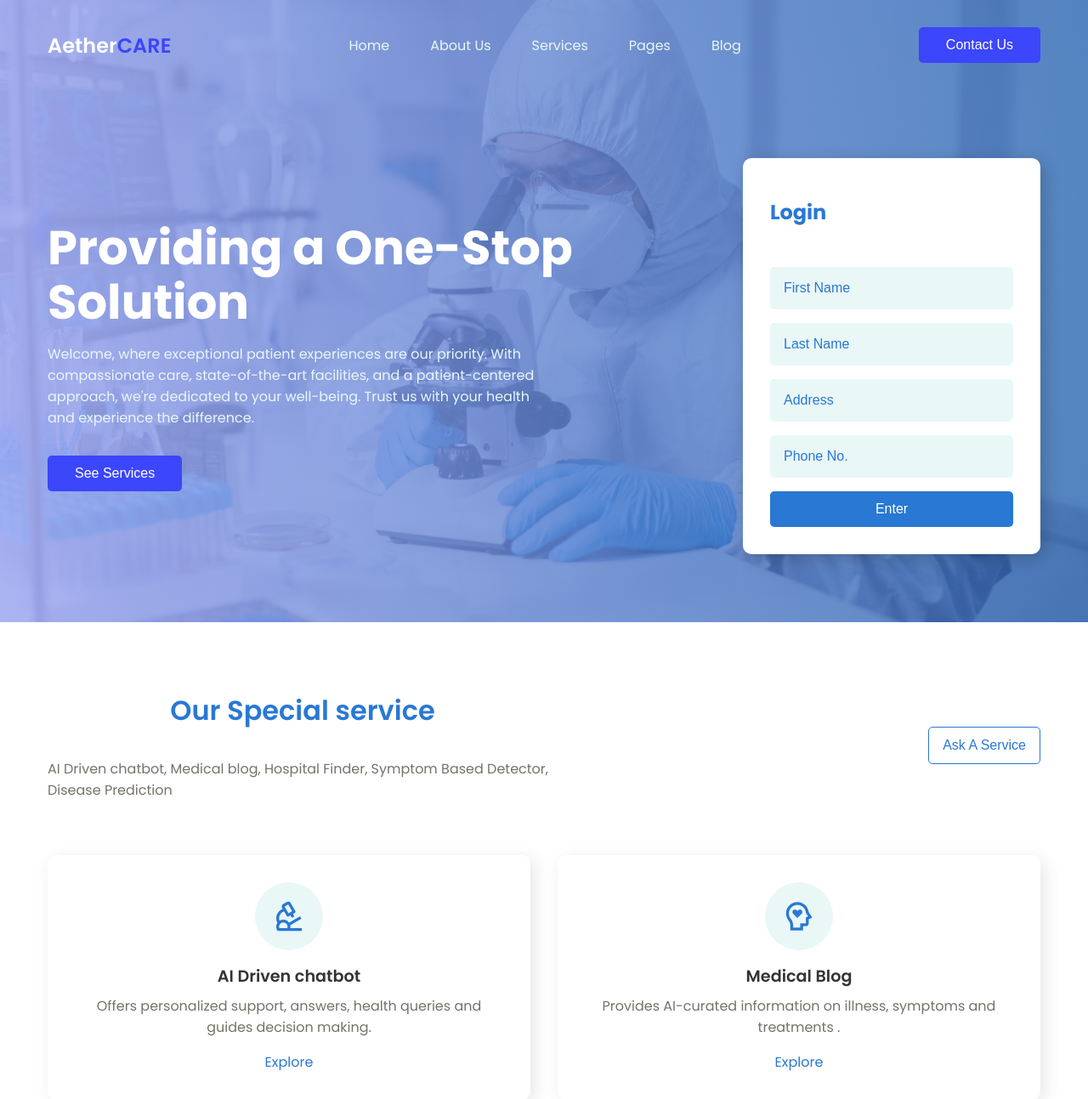
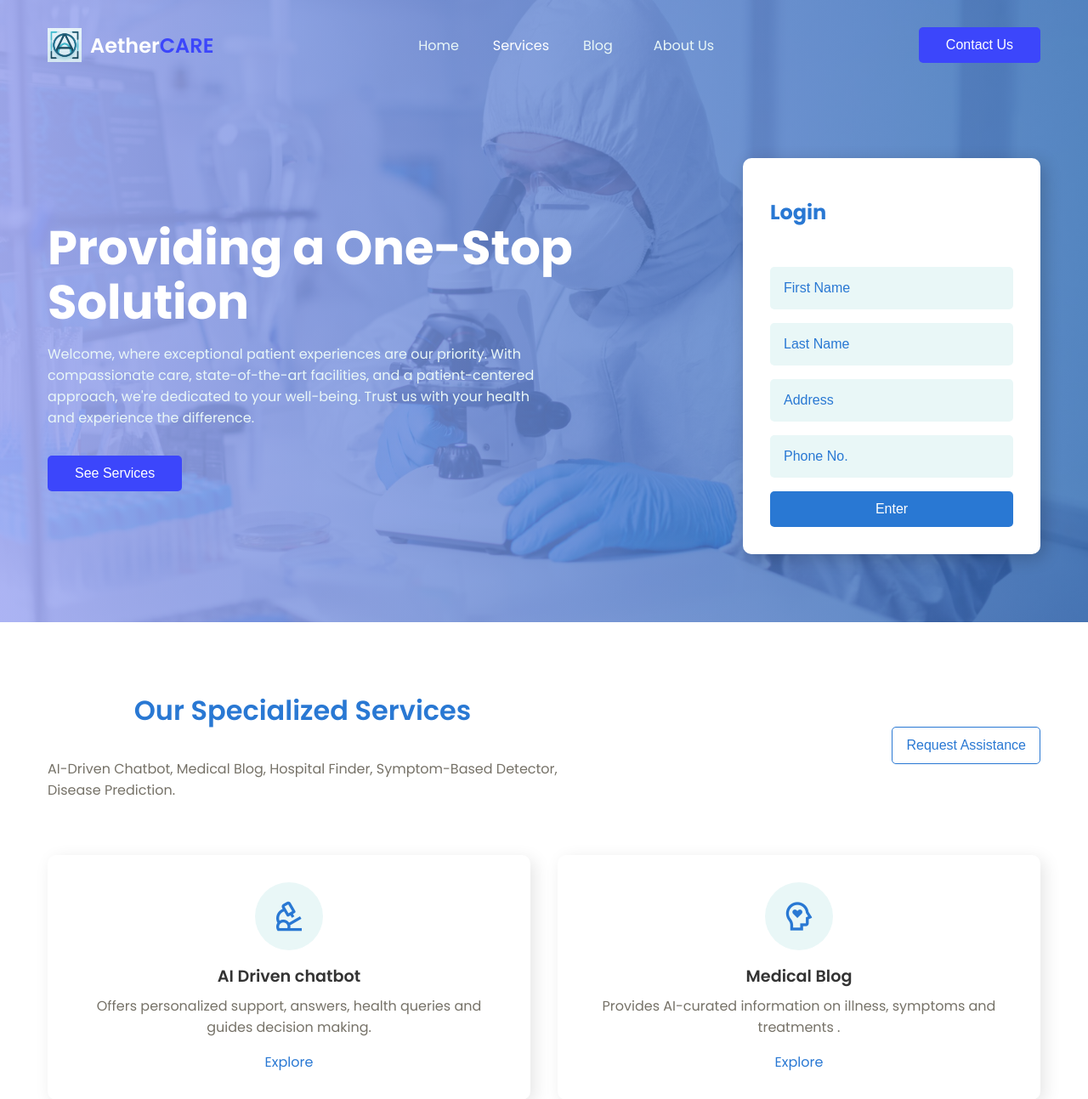
Before and after one commit to AadityaRajGupta/AetherCare_Platform, a Flask app: page / in a window 1280 px wide. Shown: the top 1293 px of the page at 85% size. Run offline with Flask 3, Linux system fonts and the light colour scheme; parts of the project's set-up code (start-up, migrations or seed data) failed here and were passed over; some libraries are stand-ins or nearby versions.

Commit message:
added the AetherCare logo on nav-bar and finalized few things.

```diff
--- a/app.py
+++ b/app.py
@@ -1,6 +1,6 @@
 from flask import Flask, request, render_template, redirect, url_for, jsonify
 from src.helper import download_hugging_face_embeddings, custom_retrieval_qa
-from src.symptom_helper import symptoms_dict, get_predicted_value, get_disease_details  # Import required variables and functions
+from src.symptom_helper import symptoms_dict, get_predicted_value, get_disease_details, extract_keywords  # Import required variables and functions
 from langchain.prompts import PromptTemplate
 from langchain_community.llms import CTransformers
 from langchain_pinecone import PineconeVectorStore
@@ -71,6 +71,18 @@ def predict():
                                symptoms_dict=symptoms_dict)  # Pass symptoms_dict for POST success
 
     return render_template('symptom.html', symptoms_dict=symptoms_dict)  # Pass symptoms_dict for GET
+
+# New Endpoint for Keyword Extraction
+@app.route('/extract-keywords', methods=['POST'])
+def extract_keywords_endpoint():
+    data = request.get_json()
+    spoken_text = data.get('text', '').strip()
+    if not spoken_text:
+        return jsonify({'keywords': [], 'error': 'No text provided'}), 400
+
+    keywords = extract_keywords(spoken_text)
+    return jsonify({'keywords': keywords})
+
 
 # CHAT-BOT RELATED CODE HERE BELOW
 
--- a/static/css/styles.css
+++ b/static/css/styles.css
@@ -82,11 +82,18 @@ header {
     align-items: center;
     justify-content: space-between;
 }
-
 .nav__logo {
+    display: flex;
+    align-items: center;
     font-size: 1.5rem;
     font-weight: 600;
     color: var(--white);
+}
+
+.nav__logo-img {
+    width: 40px; /* Adjust size as needed */
+    height: auto;
+    margin-right: 10px;
 }
 
 .nav__logo span {
@@ -210,6 +217,146 @@ header {
     color: var(--white);
     background-color: var(--primary-color);
 }
+
+/* Custom Modal Styling */
+.custom-modal {
+    display: none;
+    position: fixed;
+    top: 0;
+    left: 0;
+    width: 100%;
+    height: 100%;
+    background: rgba(0, 0, 0, 0.5);
+    display: flex;
+    align-items: center;
+    justify-content: center;
+    opacity: 0;
+    pointer-events: none;
+    transition: opacity 0.3s ease-in-out;
+}
+
+/* Show Modal Effect */
+.show-modal {
+    opacity: 1;
+    pointer-events: auto;
+}
+
+/* Modal Content Box */
+.modal-content {
+    background: rgba(255, 255, 255, 0.15);
+    backdrop-filter: blur(10px);
+    padding: 25px;
+    border-radius: 15px;
+    text-align: center;
+    box-shadow: 0 10px 30px rgba(0, 0, 0, 0.2);
+    width: 300px;
+    animation: slideIn 0.4s ease-in-out;
+}
+
+/* Modal Title */
+.modal-content h3 {
+    font-size: 22px;
+    color: #fff;
+    margin-bottom: 10px;
+}
+
+/* Modal Text */
+.modal-content p {
+    font-size: 16px;
+    color: #eee;
+    margin-bottom: 20px;
+}
+
+/* Modern Button */
+.modal-content button {
+    background: #ff7e5f;
+    color: white;
+    border: none;
+    padding: 10px 20px;
+    border-radius: 8px;
+    font-size: 14px;
+    cursor: pointer;
+    transition: background 0.3s;
+}
+
+.modal-content button:hover {
+    background: #e76c50;
+}
+
+/* Close Button */
+.close-btn {
+    position: absolute;
+    top: 15px;
+    right: 20px;
+    font-size: 22px;
+    color: white;
+    cursor: pointer;
+}
+
+/* Close Button Hover */
+.close-btn:hover {
+    color: #ddd;
+}
+
+/* Animation for Modal */
+@keyframes slideIn {
+    from {
+        transform: translateY(-20px);
+        opacity: 0;
+    }
+    to {
+        transform: translateY(0);
+        opacity: 1;
+    }
+}
+
+.nav__links {
+    position: relative;
+}
+
+.dropdown {
+    position: relative;
+    display: inline-block;
+}
+
+.dropdown__btn {
+    background: none;
+    border: none;
+    color: white;
+    font: inherit;
+    cursor: pointer;
+    padding: 0;
+}
+
+.dropdown__content {
+    display: none;
+    position: absolute;
+    background-color: white;
+    min-width: 200px;
+    box-shadow: 0 8px 16px rgba(0, 0, 0, 0.2);
+    border-radius: 5px;
+    z-index: 10;
+    top: 100%;
+    left: 0;
+}
+
+.dropdown__content a {
+    color: #000000;
+    padding: 12px 16px;
+    text-decoration: none;
+    display: block;
+    transition: background-color 0.3s ease;
+}
+
+.dropdown__content a:hover {
+    background-color: #f0f4f8;
+    color: black;
+}
+
+.dropdown:hover .dropdown__content {
+    display: block;
+}
+
 
 .service__grid {
     margin-top: 4rem;
@@ -1054,6 +1201,26 @@ header {
     font-size: 1.2rem;
 }
 
+.symptom__keywords {
+    margin-top: 1rem;
+    text-align: left;
+}
+
+.symptom__keywords h4 {
+    font-size: 1.1rem;
+    color: var(--primary-color);
+    margin-bottom: 0.5rem;
+}
+
+.symptom__keywords p {
+    font-size: 1rem;
+    color: var(--text-dark);
+    background-color: var(--primary-color-light);
+    padding: 0.75rem;
+    border-radius: 5px;
+    box-shadow: 0 2px 10px rgba(0, 0, 0, 0.1);
+}
+
 /* Results Section */
 .result__container {
     text-align: center;
--- a/templates/home.html
+++ b/templates/home.html
@@ -17,13 +17,28 @@
     <header>
         {% block nav_bar %}
         <nav class="section__container nav__container">
-            <div class="nav__logo">Aether<span>CARE</span></div>
+            <div class="nav__logo">
+                <img src="{{ url_for('static', filename='images/logo.png') }}" alt="AetherCare Logo"
+                    class="nav__logo-img">
+                Aether<span>CARE</span>
+            </div>
+            <!-- <div class="nav__logo">Aether<span>CARE</span></div> -->
             <ul class="nav__links">
                 <li class="link"><a href="{{ url_for('index') }}">Home</a></li>
+
+                <!-- <li class="link"><a href="#service">Services</a></li> -->
+                <li class="link dropdown">
+                    <button class="dropdown__btn">Services</button>
+                    <div class="dropdown__content">
+                        <a href="{{ url_for('chatbot') }}">AI Driven Chatbot</a>
+                        <a href="{{ url_for('blog') }}">Medical Blog</a>
+                        <a href="{{ url_for('finder') }}">Hospital Finder</a>
+                        <a href="{{ url_for('symptom') }}">Symptom Based Disease Prediction</a>
+                    </div>
+                </li>
+                <!-- <li class="link"><a href="#pages">Pages</a></li> -->
+                <li class="link"><a href="{{ url_for('blog') }}">Blog</a></li>
                 <li class="link"><a href="{{ url_for('about') }}">About Us</a></li>
-                <li class="link"><a href="#service">Services</a></li>
-                <li class="link"><a href="#pages">Pages</a></li>
-                <li class="link"><a href="{{ url_for('blog') }}">Blog</a></li>
             </ul>
             <button class="btn">Contact Us</button>
         </nav>
@@ -38,7 +53,7 @@
                     patient-centered approach, we're dedicated to your well-being. Trust
                     us with your health and experience the difference.
                 </p>
-                <button class="btn">See Services</button>
+                <button class="redirect-btn btn">See Services</button>
             </div>
             <div class="header__form">
                 <form>
@@ -58,12 +73,12 @@
     <section class="section__container service__container" id="service">
         <div class="service__header">
             <div class="service__header__content">
-                <h2 class="section__header">Our Special service</h2>
+                <h2 class="section__header">Our Specialized Services</h2>
                 <p>
-                    AI Driven chatbot, Medical blog, Hospital Finder, Symptom Based Detector, Disease Prediction
+                    AI-Driven Chatbot, Medical Blog, Hospital Finder, Symptom-Based Detector, Disease Prediction.
                 </p>
             </div>
-            <button class="service__btn">Ask A Service</button>
+            <button class="service__btn" id="requestService">Request Assistance</button>
         </div>
         <div class="service__grid">
             <div class="service__card">
@@ -165,6 +180,16 @@
         </div>
     </section>
 
+    <!-- Custom Pop-up (Modern Modal) -->
+    <div class="custom-modal" id="customModal">
+        <div class="modal-content">
+            <span class="close-btn" onclick="closeModal()">×</span>
+            <h3>Need Assistance?</h3>
+            <p>Our AI assistant is here to help! Start a conversation now.</p>
+            <button onclick="redirectToChatbot()">Chat with AI</button>
+        </div>
+    </div>
+
     <!-- <section class="section__container doctors__container" id="pages">
       <div class="doctors__header">
         <div class="doctors__header__content">
@@ -240,19 +265,19 @@
             </div>
             <div class="footer__col">
                 <h4>About Us</h4>
-                <p>Home</p>
-                <p>About Us</p>
+                <p><a href="{{ url_for('index') }}">Home</a></p>
+                <p><a href="{{ url_for('about') }}">About Us</a></p>
                 <p>Work With Us</p>
-                <p>Our Blog</p>
+                <p><a href="{{ url_for('blog') }}">Our Blog</a></p>
                 <p>Terms & Conditions</p>
             </div>
             <div class="footer__col">
                 <h4>Services</h4>
-                <p>Search Terms</p>
-                <p>Advance Search</p>
+                <p><a href="{{ url_for('chatbot') }}">AI Driven Chatbot</a></p>
+                <p><a href="{{ url_for('blog') }}">Medical Blog</a></p>
+                <p><a href="{{ url_for('finder') }}">Hospital Finder</a></p>
+                <p><a href="{{ url_for('symptom') }}">Symptom Based Disease Prediction</a></p>
                 <p>Privacy Policy</p>
-                <p>Suppliers</p>
-                <p>Our Stores</p>
             </div>
             <div class="footer__col">
                 <h4>Contact Us</h4>
@@ -277,6 +302,26 @@
     </footer>
     {% endblock footer %}
     {% block scripts %}
+    <script>
+        document.addEventListener("DOMContentLoaded", function () {
+            document.querySelector(".redirect-btn").addEventListener("click", function () {
+                document.getElementById("service").scrollIntoView({ behavior: "smooth" });
+            });
+        });
+        document.getElementById("requestService").addEventListener("click", function () {
+            document.getElementById("customModal").classList.add("show-modal");
+        });
+
+        // Function to Redirect to Chatbot
+        function redirectToChatbot() {
+            window.location.href = "{{ url_for('chatbot') }}";
+        }
+
+        // Function to Close Modal
+        function closeModal() {
+            document.getElementById("customModal").classList.remove("show-modal");
+        }
+    </script>
     {% endblock scripts %}
 </body>
 
--- a/templates/index.html
+++ b/templates/index.html
@@ -7,4 +7,4 @@
 
 {% block content %} {{super()}} {% endblock content %}
 {% block footer %} {{super()}} {% endblock footer %}
-{% block scripts %}{% endblock scripts %}
+{% block scripts %} {{super()}} {% endblock scripts %}
```
Also changed, not shown: static/images/logo.png (added).
